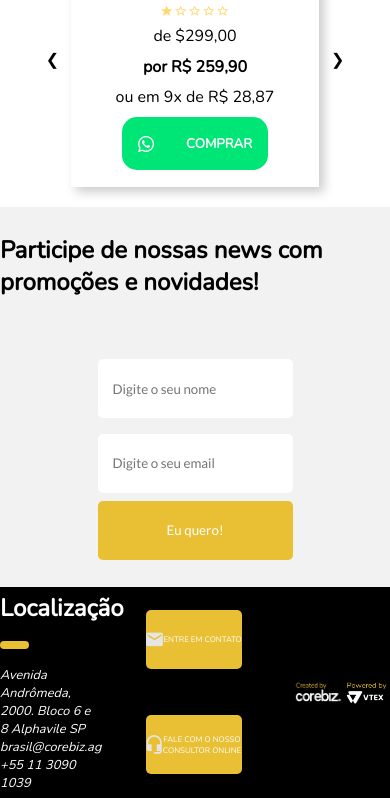
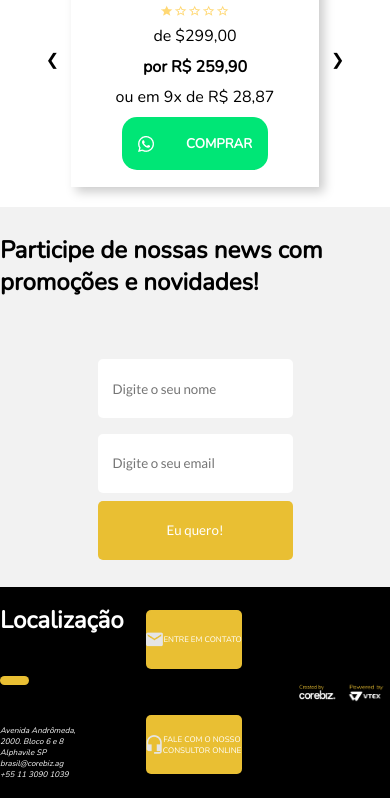
Before and after one commit to VitorHugoG/go-beyond, a plain HTML site: page index.html in a window 390 px wide. Shown: the part 442-1240 px from the top of the page. Drawn offline with nearby package versions, Linux system fonts and the light colour scheme.

Commit message:
modificando o media queries do mobile

```diff
--- a/css/style.css
+++ b/css/style.css
@@ -397,7 +397,7 @@
   }
 
   #endereco address p{
-    font-size: .8rem;
+    font-size: .5rem;
   }
   #contato button{
     font-size: .5rem;
@@ -412,4 +412,11 @@
   #form-newsletter input[type="text"],#form-newsletter input[type="email"],#form-newsletter input[type="submit"]{
     width: 50%;
   }
+  #container-buttons{
+    display: none;
+  }
+  #empresas img{
+    width: 40px;
+    height: 19px;
+  }
 }
```
